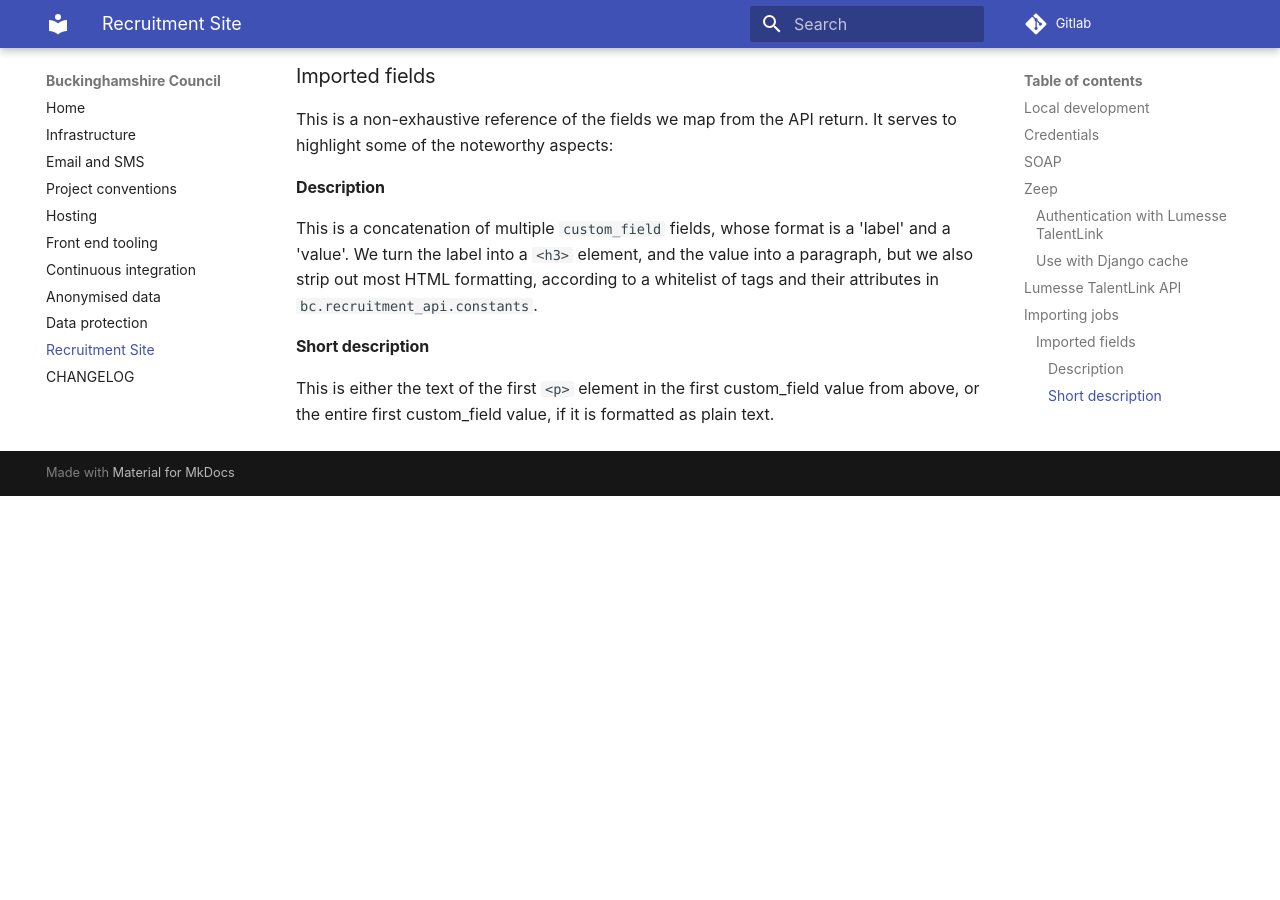
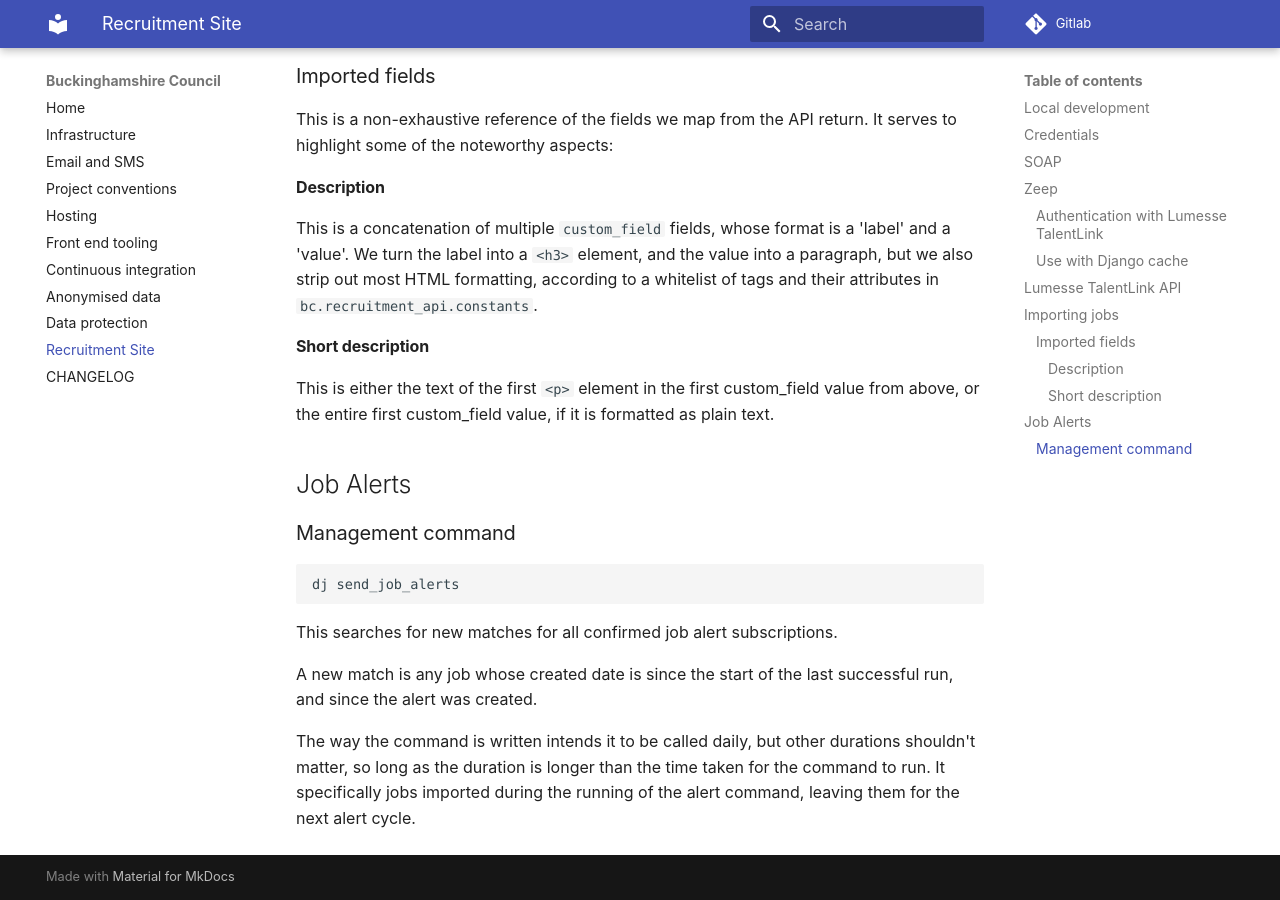
Before and after one commit to Buckinghamshire-Digital-Service/buckinghamshire-council, an MkDocs documentation site: the page built from docs/recruitment_site.md, in a window 1280 px wide and 900 px high, scrolled down 2758 px. Built offline with MkDocs 1.6.1 and Material for MkDocs 9.7.7, drawn with Linux system fonts in a browser that asks for light colours; before the commit the page ends 3254 px from its top, so only the background shows below that.

Commit message:
Documnet job search alert notification task

````diff
--- a/docs/recruitment_site.md
+++ b/docs/recruitment_site.md
@@ -96,3 +96,17 @@ This is a concatenation of multiple `custom_field` fields, whose format is a 'la
 #### Short description
 
 This is either the text of the first `<p>` element in the first custom_field value from above, or the entire first custom_field value, if it is formatted as plain text.
+
+## Job Alerts
+
+### Management command
+
+```python
+dj send_job_alerts
+```
+
+This searches for new matches for all confirmed job alert subscriptions.
+
+A new match is any job whose created date is since the start of the last successful run, and since the alert was created.
+
+The way the command is written intends it to be called daily, but other durations shouldn't matter, so long as the duration is longer than the time taken for the command to run. It specifically jobs imported during the running of the alert command, leaving them for the next alert cycle.
````
Also changed, not shown: 1 other file.
